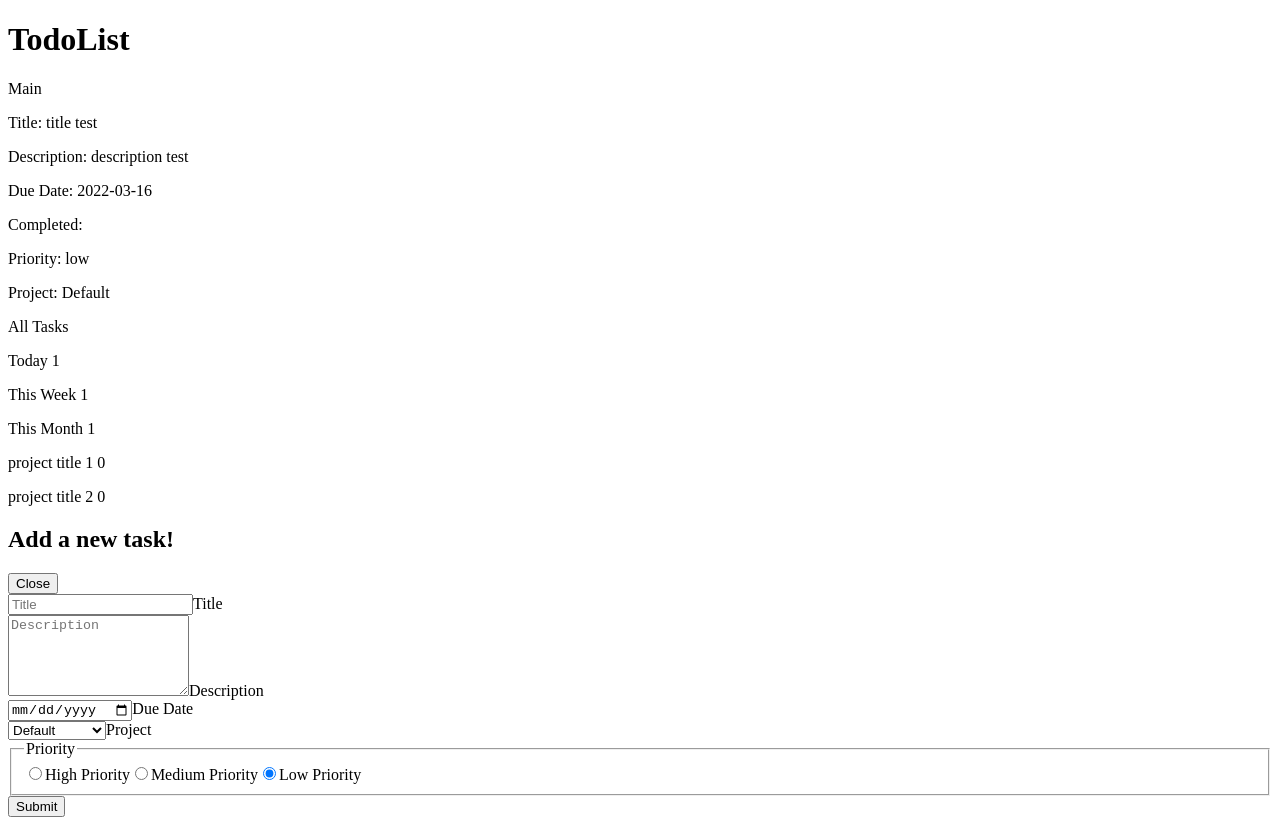
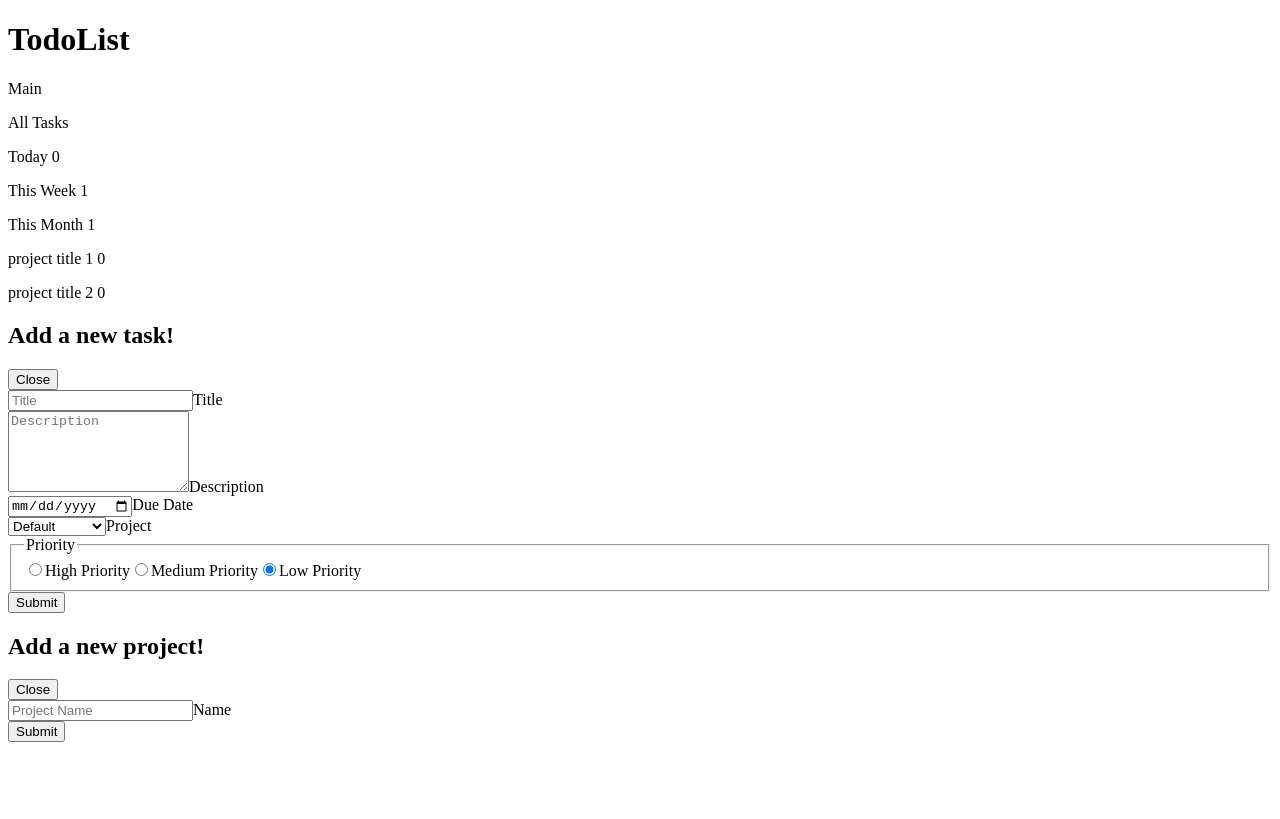
Before and after one commit to htder/todo_list, a React (Create React App) app: page / in a window 1280 px wide. Shown: the top 819 px of the page. Built offline with nearby package versions, Linux system fonts and the light colour scheme.

Commit message:
clicking on today, week, month shows corresponding tasks

```diff
--- a/src/components/Main.jsx
+++ b/src/components/Main.jsx
@@ -6,13 +6,14 @@ import Sidebar from './Sidebar';
 import Todo from './Todo';
 import TaskModal from './modals/TaskModal';
 import ProjectModal from './modals/ProjectModal';
+import TaskWindow from './TaskWindow';
 
 function Main() {
   const [tasks, setTasks] = useState([
     {
       title: 'title test',
       description: 'description test',
-      dueDate: '2022-03-16',
+      dueDate: '2022-03-17',
       completed: false,
       priority: 'low',
       project: 'Default',
@@ -25,6 +26,9 @@ function Main() {
     { title: 'project title 1', id: nanoid() },
     { title: 'project title 2', id: nanoid() },
   ]);
+
+  const [currentTasks, setCurrentTasks] = useState([]);
+  const [currentView, setCurrentView] = useState('');
 
   const [todayCount, setTodayCount] = useState(0);
   const [weekCount, setWeekCount] = useState(0);
@@ -49,13 +53,74 @@ function Main() {
     });
   }, []);
 
+  function updateCurrentTasks(task) {
+    const currentDate = format(new Date(), 'yyyy-MM-dd');
+    if (task.dueDate === currentDate && currentView === 'today') {
+      setCurrentTasks([...currentTasks, task]);
+    }
+    if (isThisWeek(parseISO(task.dueDate)) && currentView === 'week') {
+      setCurrentTasks([...currentTasks, task]);
+    }
+    if (isThisMonth(parseISO(task.dueDate)) && currentView === 'month') {
+      setCurrentTasks([...currentTasks, task]);
+    }
+  }
+
   function handleNewTask(task) {
     setTasks((prevTasks) => [...prevTasks, task]);
     increaseCount(task);
+    updateCurrentTasks(task);
   }
 
   function handleNewProject(project) {
     setProjects((prevProjects) => [...prevProjects, project]);
+  }
+
+  function getTodaysTasks() {
+    const currentDate = format(new Date(), 'yyyy-MM-dd');
+    let todaysTasks = [];
+    tasks.forEach((task) => {
+      if (task.dueDate === currentDate) {
+        todaysTasks = [...todaysTasks, task];
+      }
+    });
+    return todaysTasks;
+  }
+
+  function getWeeksTasks() {
+    let weeksTasks = [];
+    tasks.forEach((task) => {
+      if (isThisWeek(parseISO(task.dueDate))) {
+        weeksTasks = [...weeksTasks, task];
+      }
+    });
+    return weeksTasks;
+  }
+
+  function getMonthsTasks() {
+    let monthsTasks = [];
+    tasks.forEach((task) => {
+      if (isThisMonth(parseISO(task.dueDate))) {
+        monthsTasks = [...monthsTasks, task];
+      }
+    });
+    return monthsTasks;
+  }
+
+  function handleSidebarClick(event, type) {
+    console.log(event, type);
+    if (type === 'today') {
+      setCurrentView('today');
+      setCurrentTasks(getTodaysTasks());
+    }
+    if (type === 'week') {
+      setCurrentView('week');
+      setCurrentTasks(getWeeksTasks());
+    }
+    if (type === 'month') {
+      setCurrentView('month');
+      setCurrentTasks(getMonthsTasks());
+    }
   }
 
   function countOccurancesProject(projectName) {
@@ -93,8 +158,10 @@ function Main() {
   return (
     <section>
       <div>Main</div>
-      <div>{taskElements}</div>
+      {/* <div>{taskElements}</div> */}
+      <TaskWindow tasks={currentTasks} />
       <Sidebar
+        handleClick={handleSidebarClick}
         today={todayCount}
         week={weekCount}
         month={monthCount}
--- a/src/components/Sidebar.jsx
+++ b/src/components/Sidebar.jsx
@@ -1,12 +1,12 @@
 import React from 'react';
 
-function Sidebar({ today, week, month, projects }) {
+function Sidebar({ today, week, month, projects, handleClick }) {
   return (
     <aside>
       <p>All Tasks</p>
-      <p>Today {today}</p>
-      <p>This Week {week}</p>
-      <p>This Month {month}</p>
+      <p onClick={(event) => handleClick(event, 'today')}>Today {today}</p>
+      <p onClick={(event) => handleClick(event, 'week')}>This Week {week}</p>
+      <p onClick={(event) => handleClick(event, 'month')}>This Month {month}</p>
       {projects}
     </aside>
   );
--- /dev/null
+++ b/src/components/TaskWindow.jsx
@@ -0,0 +1,20 @@
+import React from 'react';
+import Todo from './Todo';
+
+function TaskWindow({ tasks }) {
+  const taskElements = tasks.map((task) => (
+    <Todo
+      title={task.title}
+      description={task.description}
+      dueDate={task.dueDate}
+      completed={task.completed}
+      priority={task.priority}
+      project={task.project}
+      key={task.id}
+    />
+  ));
+
+  return <div>{taskElements}</div>;
+}
+
+export default TaskWindow;
```
